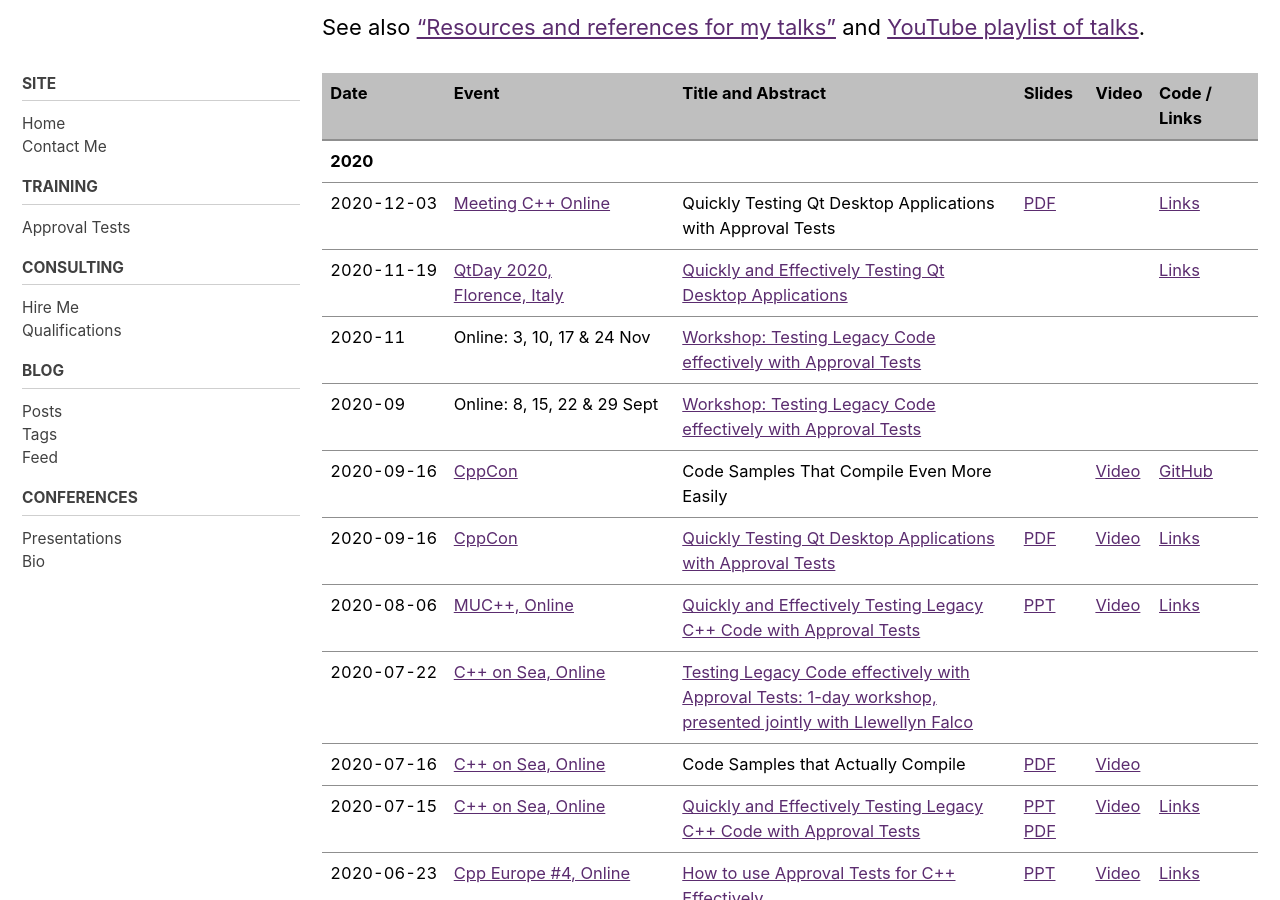
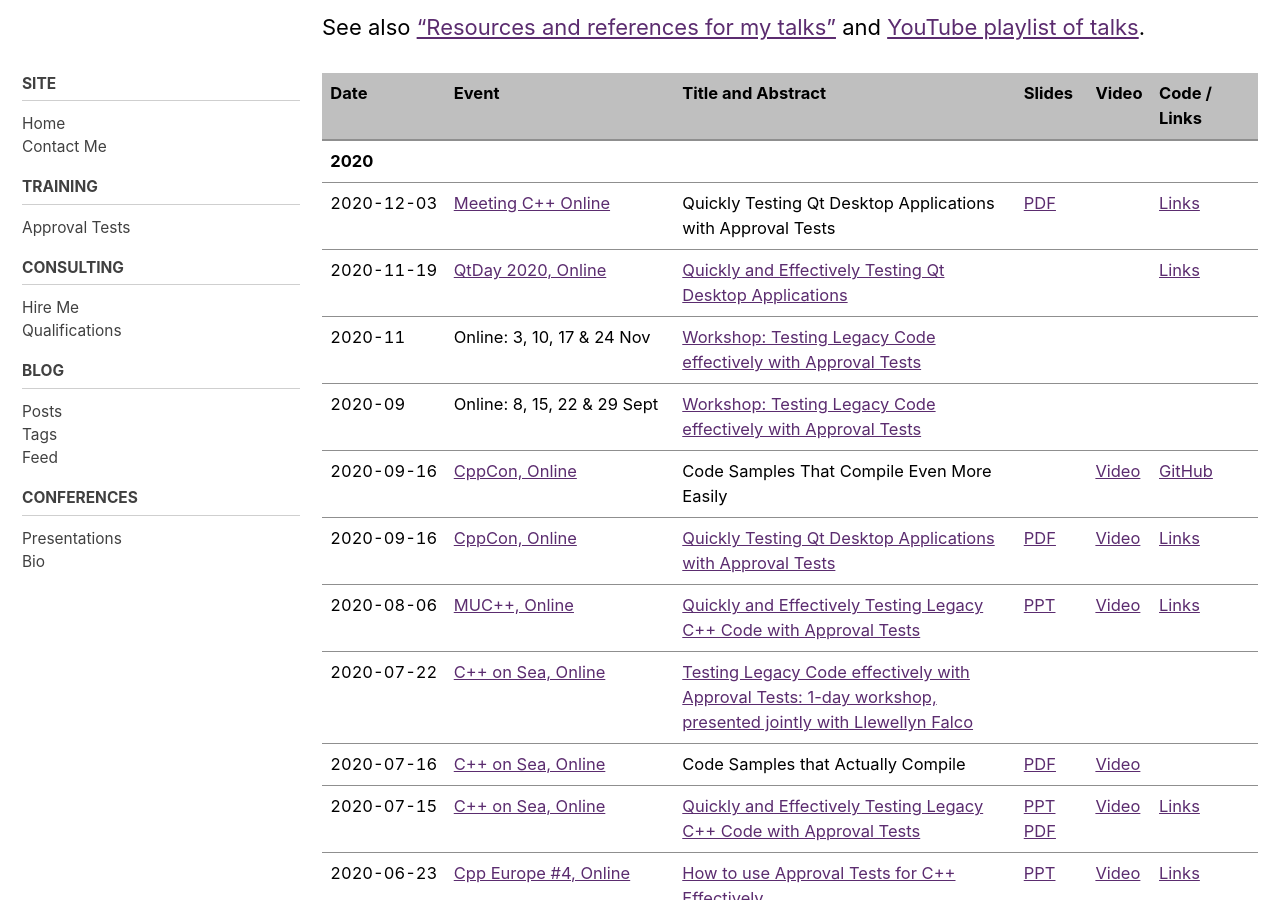
Before and after one commit to claremacrae/claremacrae.github.io, a Jekyll site: the page built from conferences/presentations.md, in a window 1280 px wide and 900 px high, scrolled down 512 px. Built offline with Jekyll 4.4.1, drawn with Linux system fonts in a browser that asks for light colours; cached includes are drawn as plain includes; nearby versions of some CDN libraries.

Commit message:
Make it clear that some talks were online

```diff
--- a/conferences/presentations.md
+++ b/conferences/presentations.md
@@ -21,11 +21,11 @@
 | ----- | ----- | ------------------ | ------- | ----- | ------------ |
 | **2020** | &nbsp; | &nbsp; | &nbsp; | &nbsp; | &nbsp; |
 | <span class="text-tabular-dates">2020-12-03</span> | [Meeting C++ Online](https://meetingcpp.com/mcpp/online/) | Quickly Testing Qt Desktop Applications with Approval Tests | [PDF](http://meetingcpp.com/mcpp/slides/2020/Quickly%20and%20Effectively%20Testing%20Qt%20Desktop%20Applications%20-%20Meeting%20Cpp%20Online%2020207787.pdf) | &nbsp; | [Links](https://github.com/claremacrae/talks/blob/main/Quickly_Testing_Qt_Desktop_Applications.md#top) |
-| <span class="text-tabular-dates">2020-11-19</span> | [QtDay 2020, Florence,&nbsp;Italy](https://www.qtday.it/) | [Quickly and Effectively Testing Qt Desktop Applications](https://www.qtday.it/agenda/speakers/573234) | &nbsp; | &nbsp; | [Links](https://github.com/claremacrae/talks/blob/main/Quickly_Testing_Qt_Desktop_Applications.md#top) |
+| <span class="text-tabular-dates">2020-11-19</span> | [QtDay 2020, Online](https://www.qtday.it/) | [Quickly and Effectively Testing Qt Desktop Applications](https://www.qtday.it/agenda/speakers/573234) | &nbsp; | &nbsp; | [Links](https://github.com/claremacrae/talks/blob/main/Quickly_Testing_Qt_Desktop_Applications.md#top) |
 | <span class="text-tabular-dates">2020-11</span> | Online: 3, 10, 17 & 24 Nov | [Workshop: Testing Legacy Code effectively with Approval Tests](https://bit.ly/LegacyCppNov2020) | &nbsp; | &nbsp; | &nbsp; |
 | <span class="text-tabular-dates">2020-09</span> | Online: 8, 15, 22 & 29 Sept | [Workshop: Testing Legacy Code effectively with Approval Tests](https://claremacrae.co.uk/blog/2020/07/approvaltests-training-course) | &nbsp; | &nbsp; | &nbsp; |
-| <span class="text-tabular-dates">2020-09-16</span> | [CppCon](https://cppcon.org) | Code Samples That Compile Even More Easily | &nbsp; | [Video](https://youtu.be/aw2mQKXhgvU) | [GitHub](https://github.com/claremacrae/Catch2/commit/45ca55202dd2adeeafd43f936d23610353712c9d) |
-| <span class="text-tabular-dates">2020-09-16</span> | [CppCon](https://cppcon.org) | [Quickly Testing Qt Desktop Applications with Approval Tests](https://cppcon2020.sched.com/event/e7BA/quickly-testing-qt-desktop-applications-with-approval-tests) | [PDF](https://github.com/CppCon/CppCon2020/raw/main/Presentations/quickly_testing_qt_desktop_applications_with_approval_tests/quickly_testing_qt_desktop_applications_with_approval_tests__clare_macrae__cppcon_2020.pdf) | [Video](https://youtu.be/J27HoZM_PTI) | [Links](https://github.com/claremacrae/talks/blob/main/Quickly_Testing_Qt_Desktop_Applications.md#top)
+| <span class="text-tabular-dates">2020-09-16</span> | [CppCon, Online](https://cppcon.org) | Code Samples That Compile Even More Easily | &nbsp; | [Video](https://youtu.be/aw2mQKXhgvU) | [GitHub](https://github.com/claremacrae/Catch2/commit/45ca55202dd2adeeafd43f936d23610353712c9d) |
+| <span class="text-tabular-dates">2020-09-16</span> | [CppCon, Online](https://cppcon.org) | [Quickly Testing Qt Desktop Applications with Approval Tests](https://cppcon2020.sched.com/event/e7BA/quickly-testing-qt-desktop-applications-with-approval-tests) | [PDF](https://github.com/CppCon/CppCon2020/raw/main/Presentations/quickly_testing_qt_desktop_applications_with_approval_tests/quickly_testing_qt_desktop_applications_with_approval_tests__clare_macrae__cppcon_2020.pdf) | [Video](https://youtu.be/J27HoZM_PTI) | [Links](https://github.com/claremacrae/talks/blob/main/Quickly_Testing_Qt_Desktop_Applications.md#top)
 | <span class="text-tabular-dates">2020-08-06</span> | [MUC++, Online](https://www.meetup.com/MUCplusplus/) | [Quickly and Effectively Testing Legacy C++ Code with Approval Tests](https://www.meetup.com/MUCplusplus/events/272038301/) | [PPT](https://www.slideshare.net/ClareMacrae/quickly-and-effectively-testing-legacy-c-code-with-approval-tests-mu-cpp) | [Video](https://youtu.be/vtWnqqSUzrY) | [Links](https://github.com/claremacrae/talks/blob/main/Quickly_and_Effectively_Testing_Legacy_C++_Code_with_Approval_Tests.md#top) |
 | <span class="text-tabular-dates">2020-07-22</span> | [C++ on Sea, Online](https://cpponsea.uk/) | [Testing Legacy Code effectively with Approval Tests: 1-day workshop, presented jointly with Llewellyn Falco](https://cpponsea.uk/2020/sessions/workshop_testing-legacy-code-effectively-with-approval-tests.html) | &nbsp; | &nbsp; | &nbsp; |
 | <span class="text-tabular-dates">2020-07-16</span> | [C++ on Sea, Online](https://cpponsea.uk/) | Code Samples that Actually Compile  | [PDF](https://github.com/philsquared/cpponsea-slides/blob/master/2020/LightningTalks/Clare%20Macrae%20-%20Code%20Samples%20that%20Actually%20Compile.pdf) | [Video](https://www.youtube.com/watch?v=KtxTlBeVYiE) | &nbsp; |
```
